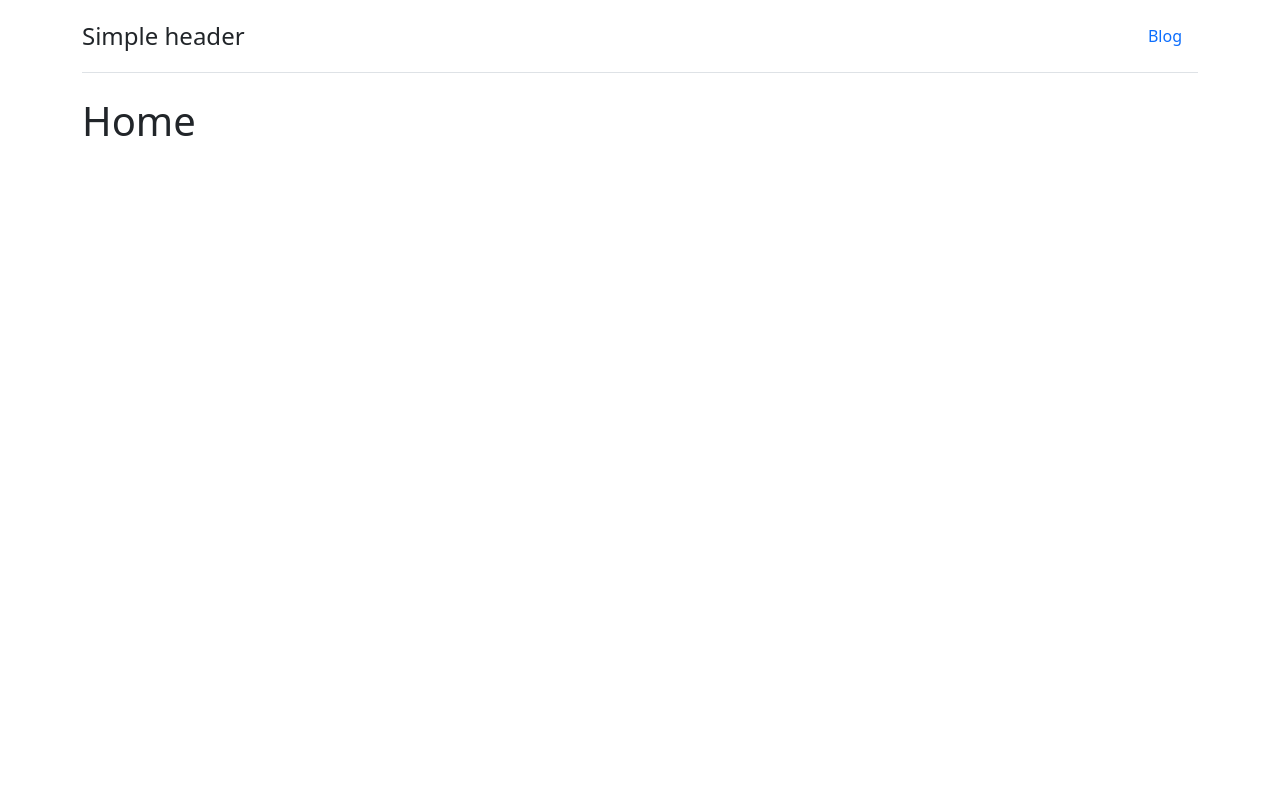
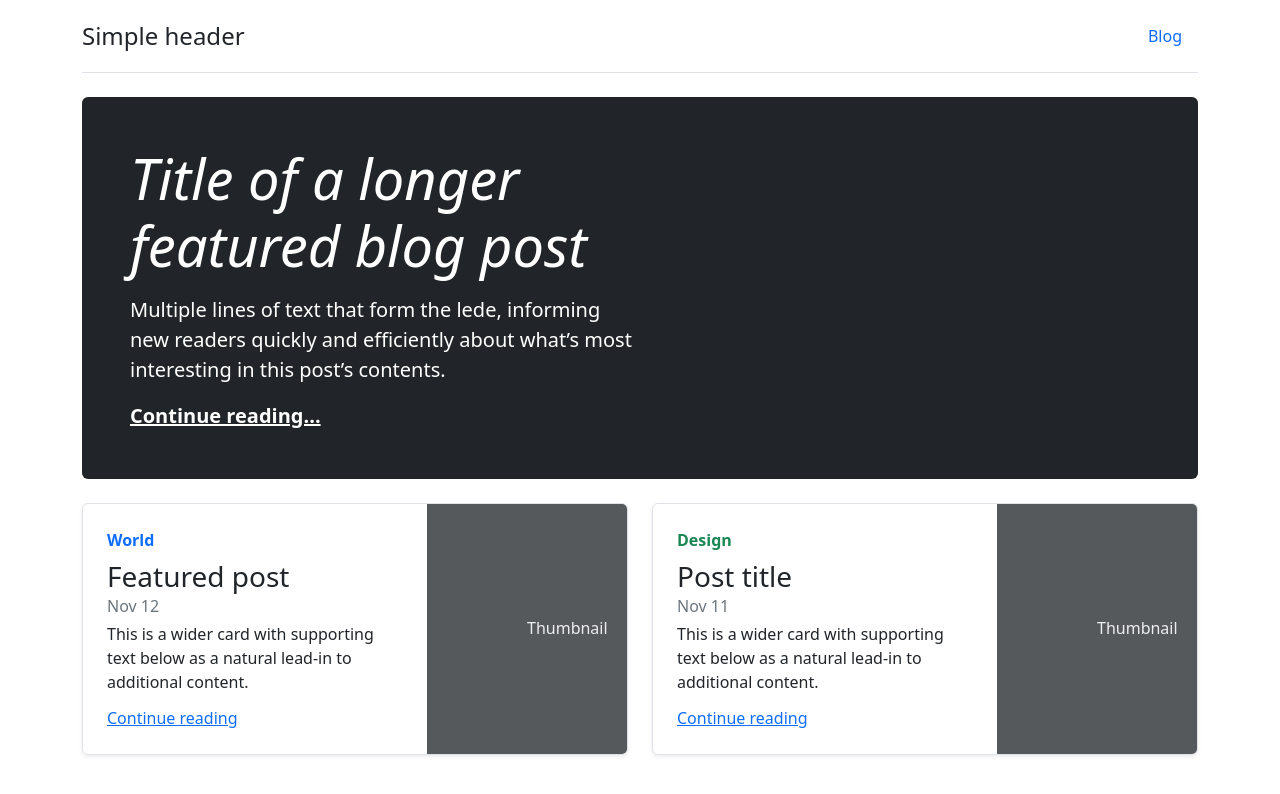
Before and after one commit to edo979/blog-rest-api, a React (Vite) app: page / in a window 1280 px wide. Shown: the top 794 px of the page. Built offline with nearby package versions, Linux system fonts and the light colour scheme.

Commit message:
style home page

```diff
--- a/data/db.json
+++ b/data/db.json
@@ -2,7 +2,7 @@
   "posts": [
     {
       "id": 1,
-      "title": "Json Server",
+      "title": "Json Server - Fake Server, amaizing",
       "body": "Lorem ipsum dolor sit amet consectetur adipisicing elit. Expedita assumenda necessitatibus a nulla. Doloremque voluptatum aliquid quae ad tempore eaque aperiam aliquam aut dignissimos. Ut alias, illo ullam iure amet dicta totam illum deserunt tempora laboriosam repellat. Ipsum, rem laudantium!",
       "author": "Me Atme"
     },
--- a/src/routes/Home.tsx
+++ b/src/routes/Home.tsx
@@ -1,9 +1,98 @@
 export function Home() {
   return (
-    <div className="row">
-      <div className="col">
-        <h1>Home</h1>
+    <>
+      <div className="p-4 p-md-5 mb-4 rounded text-bg-dark">
+        <div className="col-md-6 px-0">
+          <h1 className="display-4 fst-italic">
+            Title of a longer featured blog post
+          </h1>
+          <p className="lead my-3">
+            Multiple lines of text that form the lede, informing new readers
+            quickly and efficiently about what’s most interesting in this post’s
+            contents.
+          </p>
+          <p className="lead mb-0">
+            <a href="#" className="text-white fw-bold">
+              Continue reading...
+            </a>
+          </p>
+        </div>
       </div>
-    </div>
+
+      <div className="row mb-2">
+        <div className="col-md-6">
+          <div className="row g-0 border rounded overflow-hidden flex-md-row mb-4 shadow-sm h-md-250 position-relative">
+            <div className="col p-4 d-flex flex-column position-static">
+              <strong className="d-inline-block mb-2 text-primary">
+                World
+              </strong>
+              <h3 className="mb-0">Featured post</h3>
+              <div className="mb-1 text-muted">Nov 12</div>
+              <p className="card-text mb-auto">
+                This is a wider card with supporting text below as a natural
+                lead-in to additional content.
+              </p>
+              <a href="#" className="stretched-link">
+                Continue reading
+              </a>
+            </div>
+            <div className="col-auto d-none d-lg-block">
+              <svg
+                className="bd-placeholder-img"
+                width="200"
+                height="250"
+                xmlns="http://www.w3.org/2000/svg"
+                role="img"
+                aria-label="Placeholder: Thumbnail"
+                preserveAspectRatio="xMidYMid slice"
+                focusable="false"
+              >
+                <title>Placeholder</title>
+                <rect width="100%" height="100%" fill="#55595c"></rect>
+                <text x="50%" y="50%" fill="#eceeef" dy=".3em">
+                  Thumbnail
+                </text>
+              </svg>
+            </div>
+          </div>
+        </div>
+        <div className="col-md-6">
+          <div className="row g-0 border rounded overflow-hidden flex-md-row mb-4 shadow-sm h-md-250 position-relative">
+            <div className="col p-4 d-flex flex-column position-static">
+              <strong className="d-inline-block mb-2 text-success">
+                Design
+              </strong>
+              <h3 className="mb-0">Post title</h3>
+              <div className="mb-1 text-muted">Nov 11</div>
+              <p className="mb-auto">
+                This is a wider card with supporting text below as a natural
+                lead-in to additional content.
+              </p>
+              <a href="#" className="stretched-link">
+                Continue reading
+              </a>
+            </div>
+            <div className="col-auto d-none d-lg-block">
+              <svg
+                className="bd-placeholder-img"
+                width="200"
+                height="250"
+                xmlns="http://www.w3.org/2000/svg"
+                role="img"
+                aria-label="Placeholder: Thumbnail"
+                preserveAspectRatio="xMidYMid slice"
+                focusable="false"
+              >
+                <title>Placeholder</title>
+                <rect width="100%" height="100%" fill="#55595c"></rect>
+                <text x="50%" y="50%" fill="#eceeef" dy=".3em">
+                  Thumbnail
+                </text>
+              </svg>
+            </div>
+          </div>
+        </div>
+      </div>
+    </>
   )
 }
```
